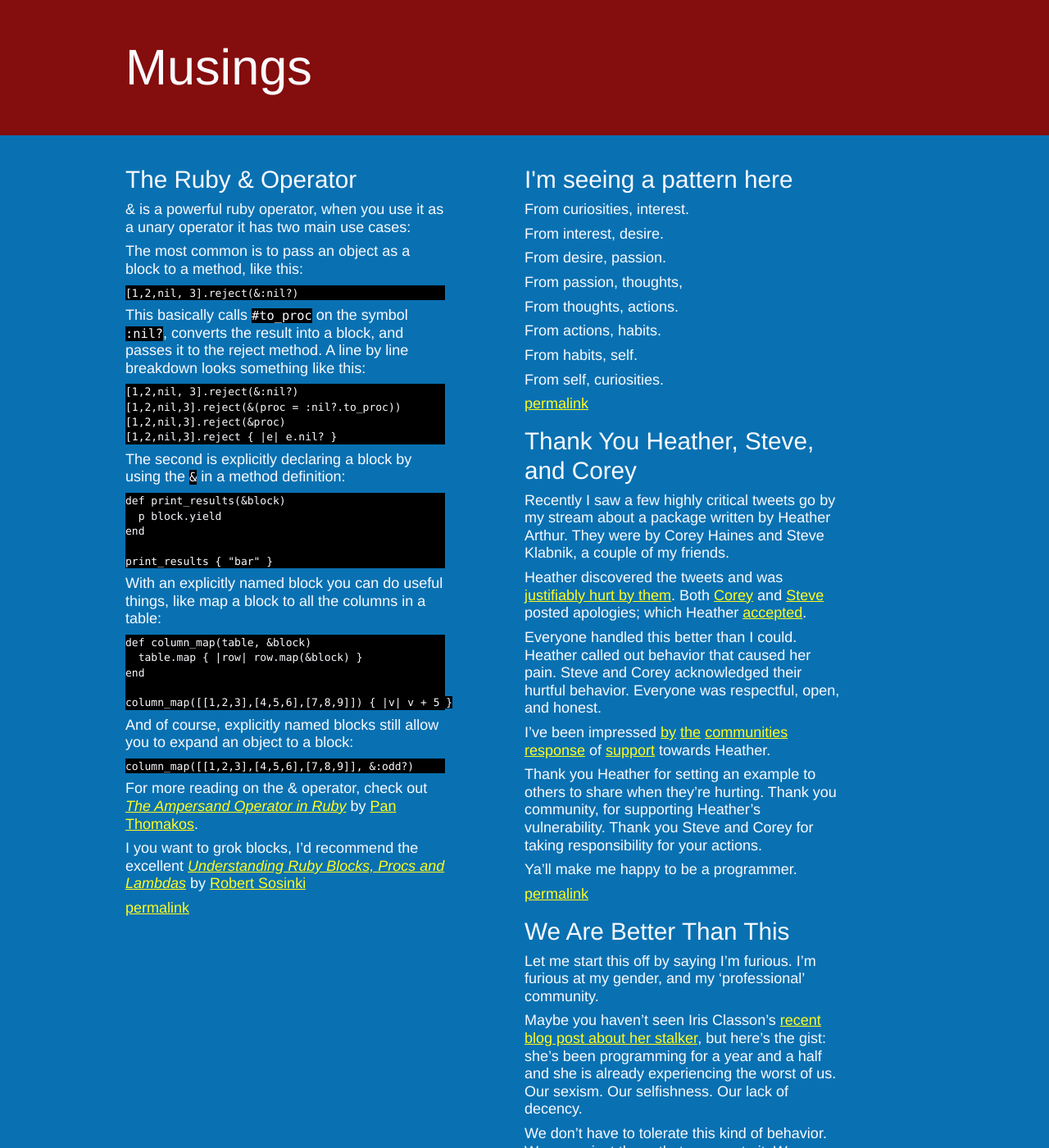
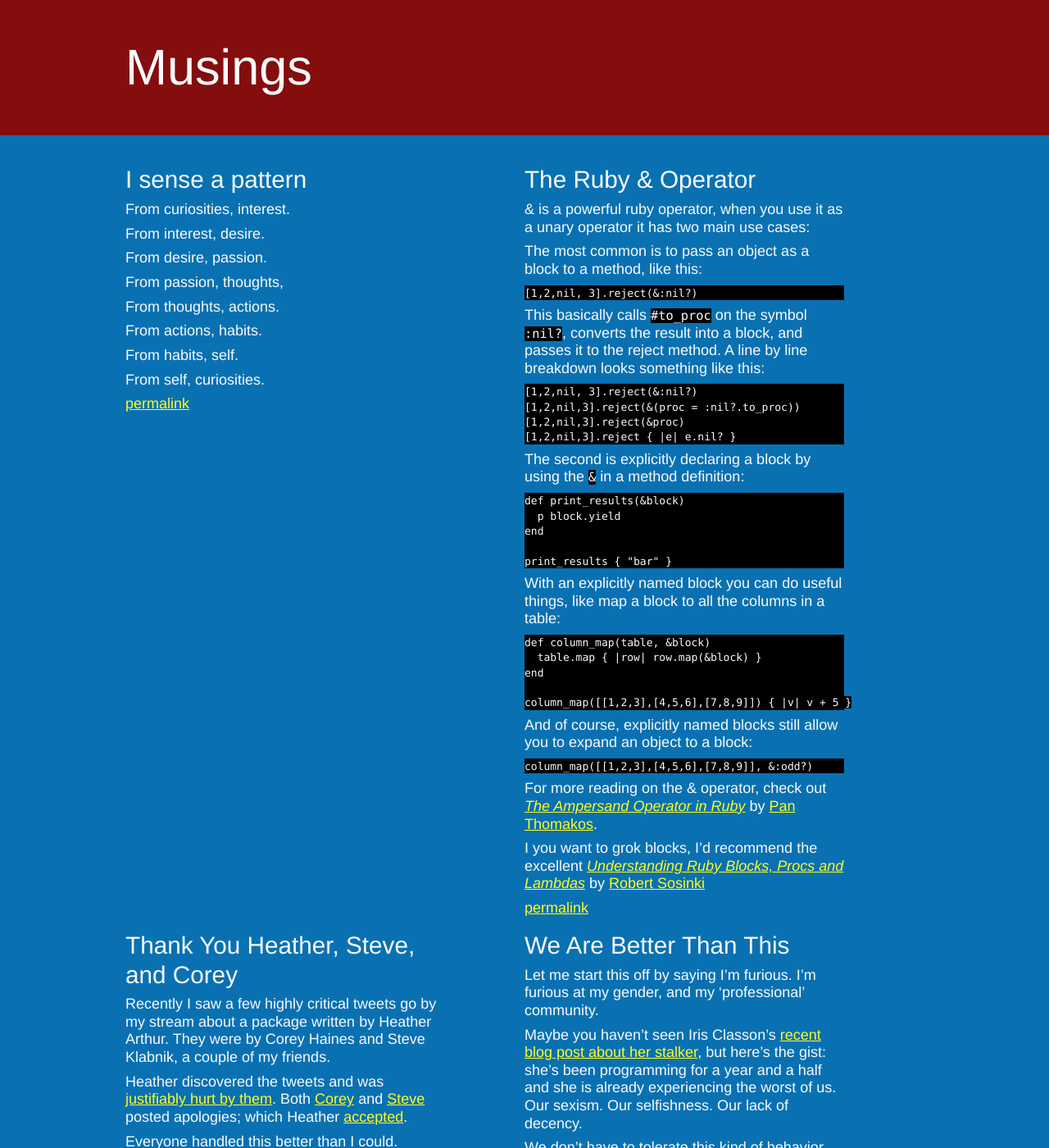
Before and after one commit to zspencer/www.zeespencer.com, a Jekyll site: the page built from musings.html, in a window 1280 px wide and 1400 px high. Shown: the whole window at 82% size. Built offline with Jekyll 4.4.1, drawn with Linux system fonts in a browser that asks for light colours.

Commit message:
Rename "im seeing ..."  to "i sense"

```diff
--- a/musings/_posts/2013-01-30-im-seeing-a-pattern-here.markdown
+++ b/musings/_posts/2013-01-31-i-sense-a-pattern.markdown
@@ -1,5 +1,6 @@
 ---
-title: I'm seeing a pattern here
+layout: default
+title: I sense a pattern
 tags: [published, patterns]
 ---
 From curiosities, interest.
```
